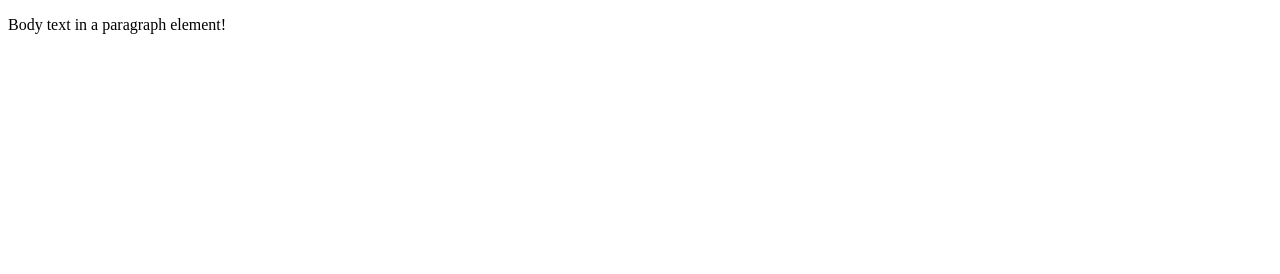
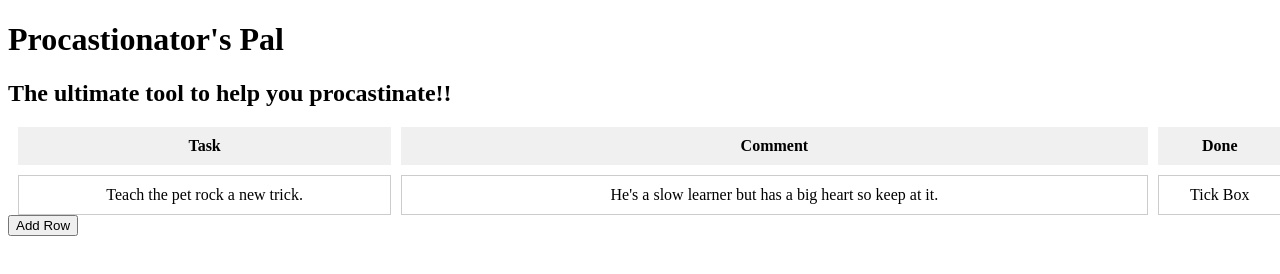
Before and after one commit to barnziebus/ToDoList, a plain HTML site: page index.html in a window 1280 px wide. Drawn offline with Linux system fonts and the light colour scheme.

Commit message:
created first draft (base) of todo list app

```diff
--- a/index.html
+++ b/index.html
@@ -7,6 +7,21 @@
     <link rel="stylesheet" href="styles.css">
 </head>
 <body>
-    <p>Body text in a paragraph element!</p>
+    <h1>Procastionator's Pal</h1>
+    <h2>The ultimate tool to help you procastinate!!</h2>
+    <div class="todo-list-container" id="todoListContainer">
+        <div class="header">Task</div>
+        <div class="header">Comment</div>
+        <div class="header">Done</div>
+
+        <div class="item">Teach the pet rock a new trick.</div>
+        <div class="item">He's a slow learner but has a big heart so keep at it.</div>
+        <div class="item">Tick Box</div>
+
+    </div>
+
+    <button id="addRowButton">Add Row</button>
+
+    <script src="main.js"></script>
 </body>
 </html>
--- a/main.js
+++ b/main.js
@@ -0,0 +1,9 @@
+document.addEventListener("DOMContentLoaded", function() {
+    const addButton = document.getElementById("addRowButton");
+    const gridContainer = document.getElementById("todoListContainer");
+
+    addButton.addEventListener("click", function() {
+        //create new row
+        console.log(`Create new row button pressed`)
+    })
+})
--- a/styles.css
+++ b/styles.css
@@ -0,0 +1,21 @@
+/* styles.css */
+.todo-list-container {
+    display: grid;
+    grid-template-columns: 30% 60% 10%;
+    grid-gap: 10px;
+    margin-left: 10px;
+    margin-right: 10px;
+  }
+
+  .header {
+    background-color: #f0f0f0;
+    padding: 10px;
+    text-align: center;
+    font-weight: bold;
+  }
+
+  .item {
+    padding: 10px;
+    border: 1px solid #ccc;
+    text-align: center;
+  }
```
